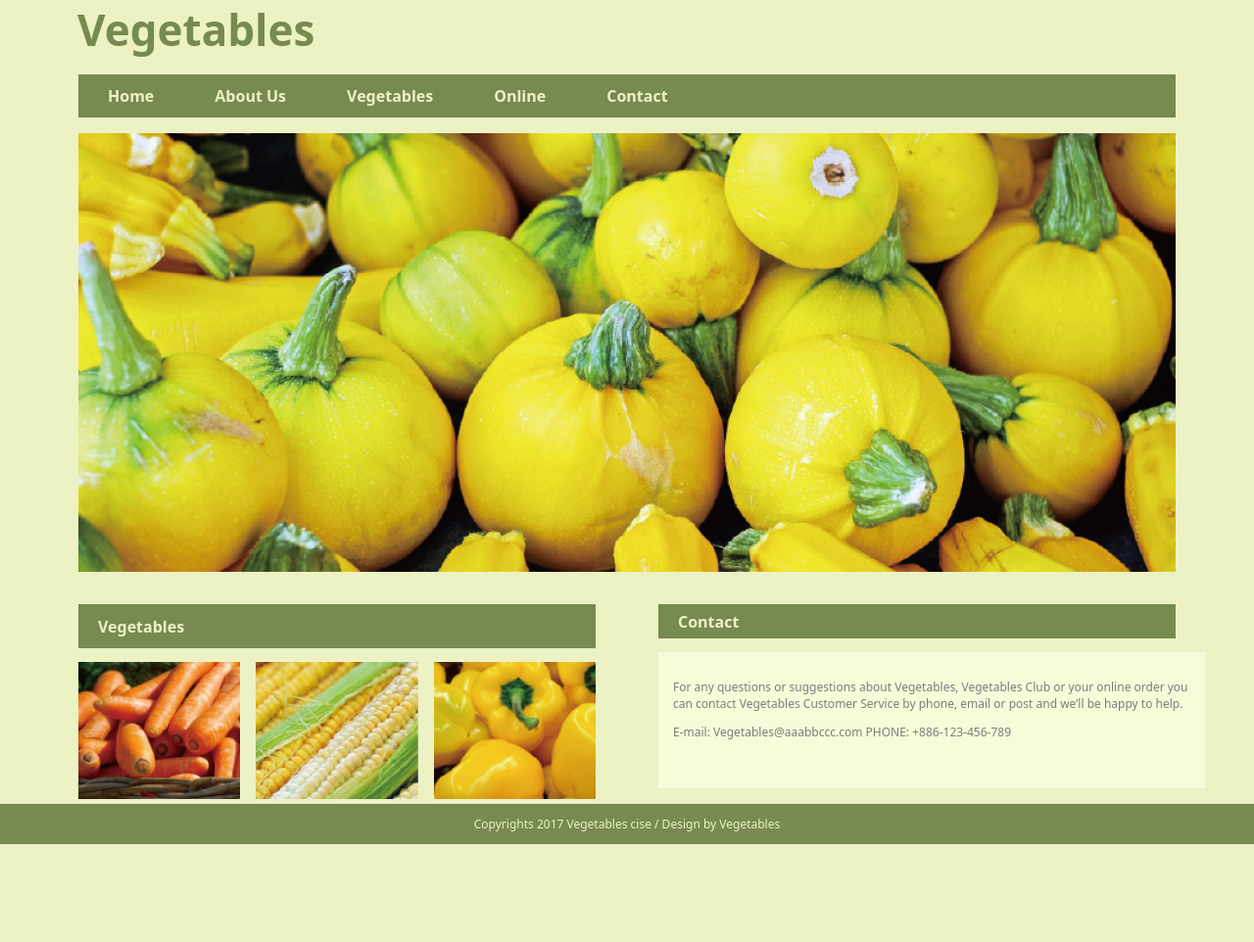
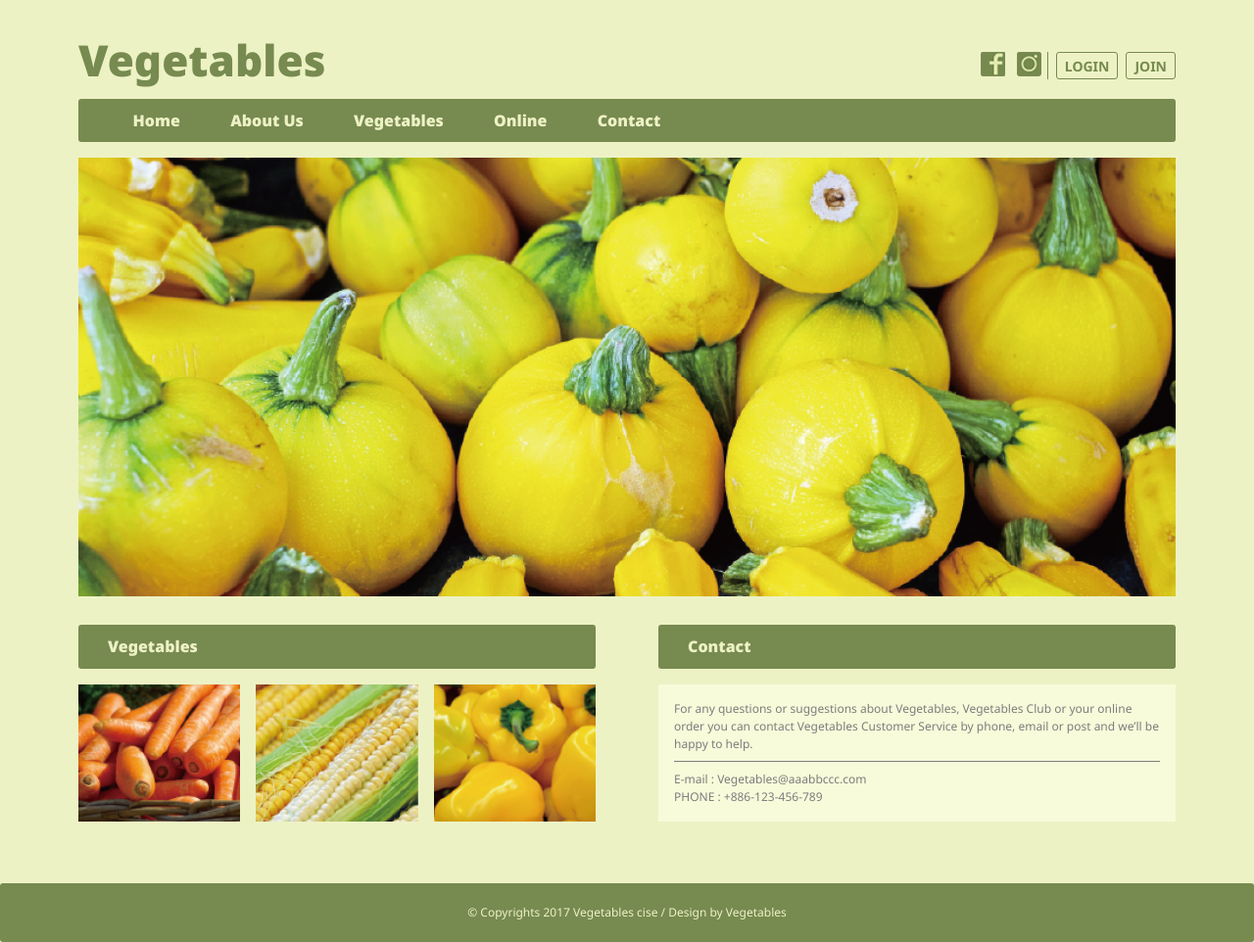
Before and after one commit to youne1110/vegetable, a plain HTML site: page index.html in a window 1280 px wide. Shown: the whole page at 98% size. Before the commit the page ends 862 px from the top, so only its background shows below. Drawn offline with nearby package versions, Linux system fonts and the light colour scheme; a web font is replaced by a local one.

Commit message:
網頁完成

```diff
--- /dev/null
+++ b/css/style.css
@@ -0,0 +1,220 @@
+html {
+    box-sizing: border-box;
+    background-color: #EDF2C5;
+}
+
+*,*:before,*:after {
+    box-sizing: inherit;
+}
+
+body {
+    font-family: "Noto Sans", sans-serif;
+}
+
+
+/* header */
+.header {
+    display: grid;
+    grid-template-rows: 62px 44px;
+    margin-top: 36px;
+    margin-left: auto;
+	margin-right: auto;
+    max-width: 1120px;
+    min-width: 528px;
+    color: #778A50;
+    gap: 3px;
+}
+
+.header-title {
+    margin: 0;
+    font-size: 44px;
+    font-weight: 900;
+}
+
+.title-area {
+    display: grid;
+    grid-template-columns: 1fr 208px;
+}
+
+.header-link,
+.social-media,
+.user-botton {
+    display: flex;
+    flex-direction: row;
+    padding: 0;
+    margin: 0;
+    justify-content: flex-end;
+    align-items: center;     /* 垂直置中 */
+}
+
+.facebook,
+.instagram {
+    margin: 0 6px;
+}
+
+
+.user-botton {
+    border-left: 1px solid #778A50;
+    padding: 0;
+    margin: 0;
+}
+
+.user-botton-item {
+    margin: 0;
+    margin-left: 8px;
+    padding: 4px 8px;
+    height: 28px;
+    border: 1px solid #778A50;
+    border-radius: 3px;
+}
+
+.user-link {
+    text-decoration: none;
+    color: #778A50;
+    font-weight: 700;
+    font-size: 14px;
+}
+
+.user-botton-item:hover {
+    background-color: #778A50;
+}
+
+.user-botton-item:hover .user-link {
+    color: #EDF2C5;
+}
+
+/* nav bar */
+.nav {
+    background-color: #778A50;
+    border-radius: 3px;
+}
+
+.nav-list {
+    display: flex;
+    list-style: none;
+    padding-left: 30px;
+    padding-right: 30px;
+    margin: 0;
+    height: 44px;
+    align-items: center;
+    line-height: 44px;
+}
+
+.nav-item {
+    list-style: none;
+    padding-left: clamp(10px, 2vw, 30px);
+    padding-right: clamp(10px, 2vw, 30px);
+    height: 44px;
+}
+
+.nav-link {
+    text-decoration: none; /* 去底線 */
+    font-size: 16px;
+    font-weight: 900;
+    color: #EDF2C5;
+    margin: 0;
+    padding: 0;
+    text-wrap: nowrap;
+}
+
+.nav-item:hover {
+    background-color: #F7FBDA;
+}
+
+.nav-item:hover .nav-link {
+    color: #778A50;
+}
+
+/* main area */
+.main-area {
+    display: flex;
+    flex-flow: row wrap;
+    max-width: 1120px;
+    min-width: 528px;
+    min-height: 681px;
+    margin: 1em auto;
+    justify-content: space-between;
+    align-content: space-between;
+}
+
+.main-img img {
+    width: 100%;
+    height: auto;
+}
+
+.vegetables,
+.contact {
+    width: 528px;
+    margin-top: 1em;
+}
+
+.section-title {
+    height: 45px;
+    margin: 0;
+    padding-top: 10px;
+    padding-left: 30px;
+    font-size: 16px;
+    font-weight: 900;
+    line-height: 24px;
+    color: #EDF2C5;
+    background-color: #778A50;
+    border-radius: 3px;
+    margin-bottom: 1em;
+}
+
+.figure-container {
+    display: flex;
+    flex-direction: row;
+    width: 528px;
+    justify-content: space-between;
+}
+
+
+.vegetables-figure {
+    margin: 0;
+}
+
+.contact-text {
+    display: flex;
+    flex-flow: column wrap;
+    justify-content: space-between;
+    padding: 16px;
+    background-color: #F7FBDA;
+    min-height: 140px;
+}
+
+.contact-description,
+.contact-info {
+    margin: 0;
+    font-size: 12px;
+    color: #7D7D7D;
+    font-weight: 400;
+    line-height: 18px;
+}
+
+.contact-description {
+    padding-bottom: 8px;
+    border-bottom: 1px solid #7D7D7D;
+}
+
+
+/* footer */
+.footer {
+    text-align: center;
+    height: 60px;
+    border-radius: 3px;
+    background-color: #778A50;
+    color: #EDF2C5;
+    font-size: 12px;
+    font-weight: 400;
+    line-height: 60px;
+    margin-top: 60px;
+}
+
+
+@media (max-width: 1120px) {
+    .header,
+    .main-area {
+        margin: 10px;
+    }
+}
--- a/index.html
+++ b/index.html
@@ -1,57 +1,90 @@
+<!DOCTYPE html>
 
-<html lang="zh-Hant">
+
+<html lang="en">
+
 <head>
     <meta charset="UTF-8">
     <meta name="viewport" content="width=device-width, initial-scale=1.0">
-  <title>我的網站</title>
-  <link rel="stylesheet" href="test.css">
+    <title>Vegetables_Homework</title>
+    <link rel="stylesheet" href="css/normalize.css"> <!--清除所有預設格式-->
+    <link rel="stylesheet" href="css/style.css">
+    <link rel="preconnect" href="https://fonts.googleapis.com">
+    <link rel="preconnect" href="https://fonts.gstatic.com" crossorigin>
+    <link href="https://fonts.googleapis.com/css2?family=Noto+Sans:ital,wght@0,100..900;1,100..900&display=swap"
+        rel="stylesheet">
 </head>
 
+
 <body>
+
     <header class="header">
-    <h1>Vegetables</h1>
+        <div class="title-area">
+            <h1 class="header-title">Vegetables</h1>
+            <div class="header-link">
+                <ul class="social-media">
+                    <p class="facebook"><a href="#"><img src="images/facebook_icon.png" alt="facebook"></a></p>
+                    <p class="instagram"><a href="#"><img src="images/instagram_icon.png" alt="instagram"></a></p>
+                </ul>
+                <ul class="user-botton">
+                    <p class="user-botton-item"><a href="#" class="user-link">LOGIN</a></p>
+                    <p class="user-botton-item"><a href="#" class="user-link">JOIN</a></p>
+                </ul>
+            </div>
+        </div>
+
+        <nav class="nav">
+            <ul class="nav-list">
+                <li class="nav-item"><a href="#" class="nav-link">Home</a></li>
+                <li class="nav-item"><a href="#" class="nav-link">About Us</a></li>
+                <li class="nav-item"><a href="#" class="nav-link">Vegetables</a></li>
+                <li class="nav-item"><a href="#" class="nav-link">Online</a></li>
+                <li class="nav-item"><a href="#" class="nav-link">Contact</a></li>
+            </ul>
+        </nav>
     </header>
 
-  <nav class="container">
-    <ul>
-      <li><a href="#Home">Home</a></li>
-      <li><a href="#About Us">About Us</a></li>
-      <li><a href="#Vegetables">Vegetables</a></li>
-      <li><a href="#Online">Online</a></li>
-      <li><a href="#Contact">Contact</a></li>
-    </ul>
-  </nav>
 
- <main class="main">
-  <section id="home">
-    <img src="images/img_main_pumpkin.png" alt="一堆南瓜">
+    <main class="main-area">
+
+
+        <div class="main-img">
+            <img src="images/img_main_pumpkin.png" alt="Main image-pumpkin">
+        </div>
+
+
+        <section class="vegetables">
+            <h2 class="section-title">Vegetables</h2>
+            <div class="figure-container">
+                <figure class="vegetables-figure"><img src="images/img_vegetables_carrot.png" alt="carrot"></figure>
+                <figure class="vegetables-figure"><img src="images/img_vegetables_corn.png" alt="corn"></figure>
+                <figure class="vegetables-figure"><img src="images/img_vegetables_pepper.png" alt="pepper"></figure>
+            </div>
         </section>
 
- <div class="content-container">
-  <section class="about">
-    <h2>Vegetables</h2>
-    <div class="image-container">
-      <img src="images/img_vegetables_carrot.png" alt="圖片1">
-      <img src="images/img_vegetables_corn.png" alt="圖片2">
-      <img src="images/img_vegetables_pepper.png" alt="圖片3">
+
+        <section class="contact">
+            <h2 class="section-title">Contact</h2>
+            <div class="contact-text">
+                <p class="contact-description">
+                    For any questions or suggestions about Vegetables, Vegetables Club or your online order you can
+                    contact Vegetables Customer Service by phone, email or post and we’ll be happy to help.
+                </p>
+                <p class="contact-info">
+                    E-mail : Vegetables@aaabbccc.com <br>
+                    PHONE : +886-123-456-789
+                </p>
             </div>
         </section>
-  <section class="contact">
-    <h2>Contact</h2>
-    <article class="article">
-     <p>For any questions or suggestions about Vegetables, Vegetables Club or your online order you can contact Vegetables Customer Service by phone, email or post and we’ll be happy to help.</p>
-     <p>E-mail: Vegetables@aaabbccc.com PHONE: +886-123-456-789</p>
-    </article>
-  </section>
- </div>
+
 
     </main>
 
+    <footer class="footer">
+        <p>&copy Copyrights 2017 Vegetables cise / Design by Vegetables</p>
+    </footer>
 
 
-  <footer class="footer">
-    <p>Copyrights 2017 Vegetables cise / Design by Vegetables</p>
-  </footer>
+</body>
 
-</body>
 </html>
--- a/test.css
+++ b/test.css
@@ -1,158 +1,220 @@
-@font-face {
-  font-family: "Noto Sans";  /* 取個名字方便使用 */
-  src: url("Fonts/NotoSansTC-VariableFont_wght.ttf") format("truetype");
+html {
+    box-sizing: border-box;
+    background-color: #EDF2C5;
 }
 
-html, body {
-  margin: 0;
-  padding: 0;
-  height: 100%; /* 確保可以使用 100% 高度 */
+*,*:before,*:after {
+    box-sizing: inherit;
 }
 
 body {
-    background-color: #EDF2C5;
-    display: flex;
-    flex-direction: column;   /* 主軸為垂直 */
-    justify-content: space-around; /* 主軸方向分散排列 */
-    align-items: center;      /* 交叉軸(水平)置中 */
-    gap:16px 0;
-    min-height: 100vh;
+    font-family: "Noto Sans", sans-serif;
 }
 
-main{
-    flex: 1; /* 占滿剩餘空間，推 footer 到底 */
-    display: flex;
-    flex-direction: column;
-    gap: 20px;
+
+/* header */
+.header {
+    display: grid;
+    grid-template-rows: 62px 44px;
+    margin-top: 36px;
+    margin-left: auto;
+	margin-right: auto;
+    max-width: 1120px;
+    min-width: 528px;
+    color: #778A50;
+    gap: 3px;
 }
 
-.header {
-  width: 1122px;
-  height: 62px;
-  display: flex;                /* 啟用 Flex */
-  align-items: center;          /* 垂直置中 */
-  justify-content: flex-start;  /* 水平靠左（可改 center 居中） */
-}
-.header h1 {
-  font-family: "Noto Sans";
-  font-size: 44px;
-  font-weight: 900;
-  color: #778A50;
-  margin: 0;                    /* 清掉 h1 預設外距 */
+.header-title {
+    margin: 0;
+    font-size: 44px;
+    font-weight: 900;
 }
 
-.container {
-     font-family:"Noto Sans" ;
-     background-color:#778A50;
-      width: 1120px;
-}
-.container ul{
-     height: 44px;
-     display: flex;
-     align-items: center;     /* 垂直置中 */
-     gap: 62px;               /* 控制間距 */
-     list-style: none;
-     padding: 0 30px; /* 👈 左右各留 40px 空間，可自行調整 */
-     box-sizing: border-box; /* 確保寬度不被 padding 撐開 */
-     margin: 0;
-
-}
-.container ul a{
-     text-decoration: none;
-     font-family: "Noto Sans";
-     color: #EDF2C5;
-     font-weight: 900;
+.title-area {
+    display: grid;
+    grid-template-columns: 1fr 208px;
 }
 
-main{
-    display: flex;
-    flex-direction: column;
-    justify-content: space-between;
-    gap: 20px;
-}
-.content-container{
+.header-link,
+.social-media,
+.user-botton {
     display: flex;
     flex-direction: row;
-    justify-content: space-between;
-    padding: 32px,60px 0;
+    padding: 0;
+    margin: 0;
+    justify-content: flex-end;
+    align-items: center;     /* 垂直置中 */
 }
-.about{
-    width: 528px;
-    height: 201px;
 
+.facebook,
+.instagram {
+    margin: 0 6px;
 }
-.about h2{
-    width: 100%;
-    height: 45px;
-    background-color:#778A50;
-    font-family: "Noto Sans";
+
+
+.user-botton {
+    border-left: 1px solid #778A50;
+    padding: 0;
+    margin: 0;
+}
+
+.user-botton-item {
+    margin: 0;
+    margin-left: 8px;
+    padding: 4px 8px;
+    height: 28px;
+    border: 1px solid #778A50;
+    border-radius: 3px;
+}
+
+.user-link {
+    text-decoration: none;
+    color: #778A50;
+    font-weight: 700;
+    font-size: 14px;
+}
+
+.user-botton-item:hover {
+    background-color: #778A50;
+}
+
+.user-botton-item:hover .user-link {
+    color: #EDF2C5;
+}
+
+/* nav bar */
+.nav {
+    background-color: #778A50;
+    border-radius: 3px;
+}
+
+.nav-list {
+    display: flex;
+    list-style: none;
+    padding-left: 30px;
+    padding-right: 30px;
+    margin: 0;
+    height: 44px;
+    align-items: center;
+    line-height: 44px;
+}
+
+.nav-item {
+    list-style: none;
+    padding-left: clamp(10px, 2vw, 30px);
+    padding-right: clamp(10px, 2vw, 30px);
+    height: 44px;
+}
+
+.nav-link {
+    text-decoration: none; /* 去底線 */
     font-size: 16px;
     font-weight: 900;
     color: #EDF2C5;
+    margin: 0;
+    padding: 0;
+    text-wrap: nowrap;
+}
+
+.nav-item:hover {
+    background-color: #F7FBDA;
+}
+
+.nav-item:hover .nav-link {
+    color: #778A50;
+}
+
+/* main area */
+.main-area {
     display: flex;
-    flex-direction: column;
-    justify-content: center;
-    padding:0 20px;
-    box-sizing: border-box; /* 確保 padding 不會撐出 footer */
+    flex-flow: row wrap;
+    max-width: 1120px;
+    min-width: 528px;
+    min-height: 681px;
+    margin: 1em auto;
+    justify-content: space-between;
+    align-content: space-between;
 }
-.image-container{
+
+.main-img img {
     width: 100%;
-    height: 140px;
+    height: auto;
+}
+
+.vegetables,
+.contact {
+    width: 528px;
+    margin-top: 1em;
+}
+
+.section-title {
+    height: 45px;
+    margin: 0;
+    padding-top: 10px;
+    padding-left: 30px;
+    font-size: 16px;
+    font-weight: 900;
+    line-height: 24px;
+    color: #EDF2C5;
+    background-color: #778A50;
+    border-radius: 3px;
+    margin-bottom: 1em;
+}
+
+.figure-container {
     display: flex;
     flex-direction: row;
+    width: 528px;
     justify-content: space-between;
-    box-sizing: border-box; /* 確保 padding 不會撐出 footer */
 }
 
-.contact{
-    width: 528px;
-    height: 201px;
-    display: flex;
-    flex-direction: column;
-    justify-content: space-between;
 
-}
-.contact h2{
-    width: 100%;
-    height: 45px;
-    background-color:#778A50;
-    font-family: "Noto Sans";
-    font-size: 16px;
-    font-weight: 900;
-    color: #EDF2C5;
-    display: flex;
-    flex-direction: column;
-    justify-content: center;
-    padding:0 20px;
-    box-sizing: border-box; /* 確保 padding 不會撐出 footer */
-}
-.contact article{
-    width: 528px;
-    height: 140px;
-    padding: 15px;
-    background-color: #f7fbda;
-}
-.contact article p{
-    font-family:"Noto Sans" ;
-    font-size: 12px;
-    color: #7d7d7d;
-    font-weight: 400;
-
+.vegetables-figure {
+    margin: 0;
 }
 
-.footer{
+.contact-text {
     display: flex;
-    justify-content:center;
-    align-items: center; /* 垂直置中 */
+    flex-flow: column wrap;
+    justify-content: space-between;
+    padding: 16px;
+    background-color: #F7FBDA;
+    min-height: 140px;
+}
+
+.contact-description,
+.contact-info {
+    margin: 0;
+    font-size: 12px;
+    color: #7D7D7D;
+    font-weight: 400;
+    line-height: 18px;
+}
+
+.contact-description {
+    padding-bottom: 8px;
+    border-bottom: 1px solid #7D7D7D;
+}
+
+
+/* footer */
+.footer {
+    text-align: center;
     height: 60px;
-    width: 100%;
+    border-radius: 3px;
+    background-color: #778A50;
+    color: #EDF2C5;
     font-size: 12px;
-    font-family: "Noto Sans";
-    background-color: #778A50;
+    font-weight: 400;
+    line-height: 60px;
+    margin-top: 60px;
 }
-.footer p{
-    font-family:"Noto Sans" ;
-    font-size: 12px;
-    color: #EDF2C5;
-    font-weight: 400;
+
+
+@media (max-width: 1120px) {
+    .header,
+    .main-area {
+        margin: 10px;
+    }
 }
```
Also changed, not shown: images/facebook_icon.png (added), images/instagram_icon.png (added). Lines whose indentation alone changed are shown as unchanged.
